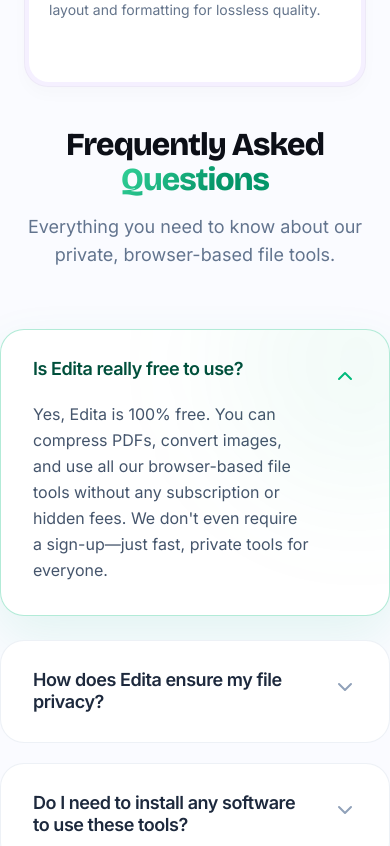
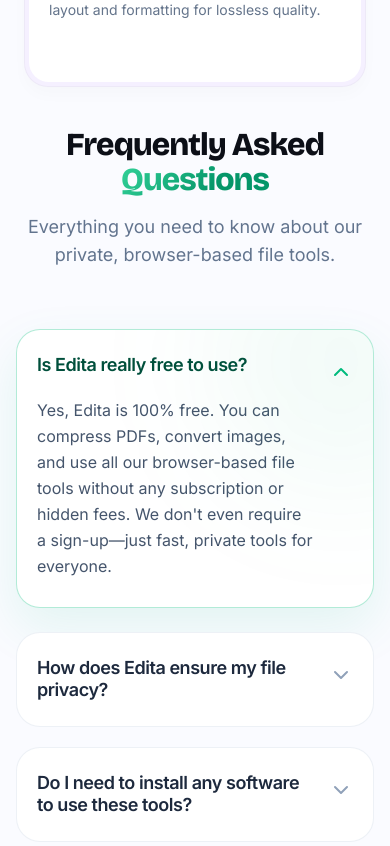
Before and after one commit to siddharth-fr/edita, a Next.js app: page / in a window 390 px wide. Shown: the part 4760-5606 px from the top of the page. Built offline with nearby package versions, Linux system fonts and the light colour scheme.

Commit message:
Consolidate project into root directory and fix Turbopack root inference issues

```diff
--- a/src/app/HomeClient.tsx
+++ b/src/app/HomeClient.tsx
@@ -352,7 +352,9 @@
 
       <HeroicHowItWorks />
       <WhyUsSection />
-      <FAQSection />
+      <div className="w-full px-4 sm:px-8">
+        <FAQSection />
+      </div>
 
       {/* FAQ Structured Data for SEO */}
       <Script id="faq-schema" type="application/ld+json">
--- a/src/components/ui/FAQSection.tsx
+++ b/src/components/ui/FAQSection.tsx
@@ -20,7 +20,7 @@
     >
       <button
         onClick={onClick}
-        className="w-full px-8 py-7 flex items-start gap-6 text-left transition-all duration-200"
+        className="w-full px-5 sm:px-8 py-6 sm:py-7 flex items-start gap-4 sm:gap-6 text-left transition-all duration-200"
         aria-expanded={isOpen}
       >
         <div className="flex-1">
```
